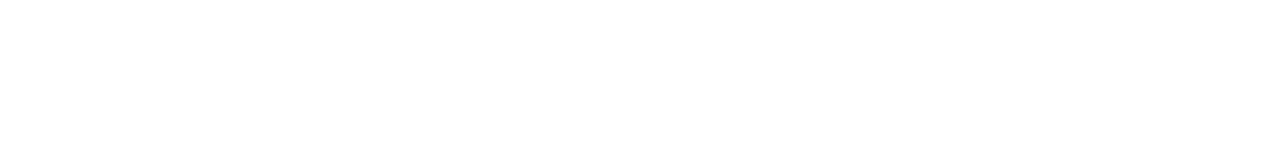
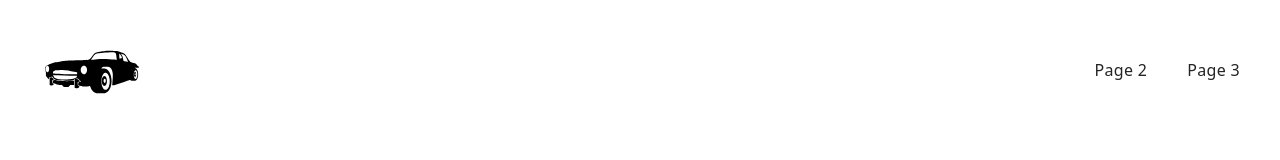
Before and after one commit to AndySlowrunner/rent-cars, a plain HTML site: page index.html in a window 1280 px wide. Drawn offline with Linux system fonts and the light colour scheme.

Commit message:
Deploying to gh-pages from @ AndySlowrunner/rent-cars@a402b5a43e41d0581f169ef6bfff93d83338dba8 🚀

```diff
--- a/index.html
+++ b/index.html
@@ -9,8 +9,23 @@
     <link rel="stylesheet" crossorigin href="/rent-cars/assets/styles-DvPDDfy5.css">
   </head>
   <body>
-    <header></header>
-    <main></main>
-    <footer></footer>
+    <header class="header">
+  <div class="container">
+    <nav class="nav">
+      <a href="./index.html" aria-label="Site logo">
+        <img src="/rent-cars/assets/logo-CU_U5HkK.svg" alt="logo" width="100" height="80">
+      </a>
+      <ul class="nav-list">
+        <li class="nav-item">
+          <a class="nav-link {=$highlight-act}" href="./page-2.html">Page 2</a>
+        </li>
+        <li class="nav-item">
+          <a class="nav-link {=$highlight-curr}" href="./page-3.html">Page 3</a>
+        </li>
+      </ul>
+    </nav>
+  </div>
+</header>
+
   </body>
 </html>
```
Also changed, not shown: page-2.html (+2 -4 lines), page-3.html (+2 -4 lines), assets/logo-CU_U5HkK.svg (added), assets/sprite-CE9DtLdO.svg (deleted).
